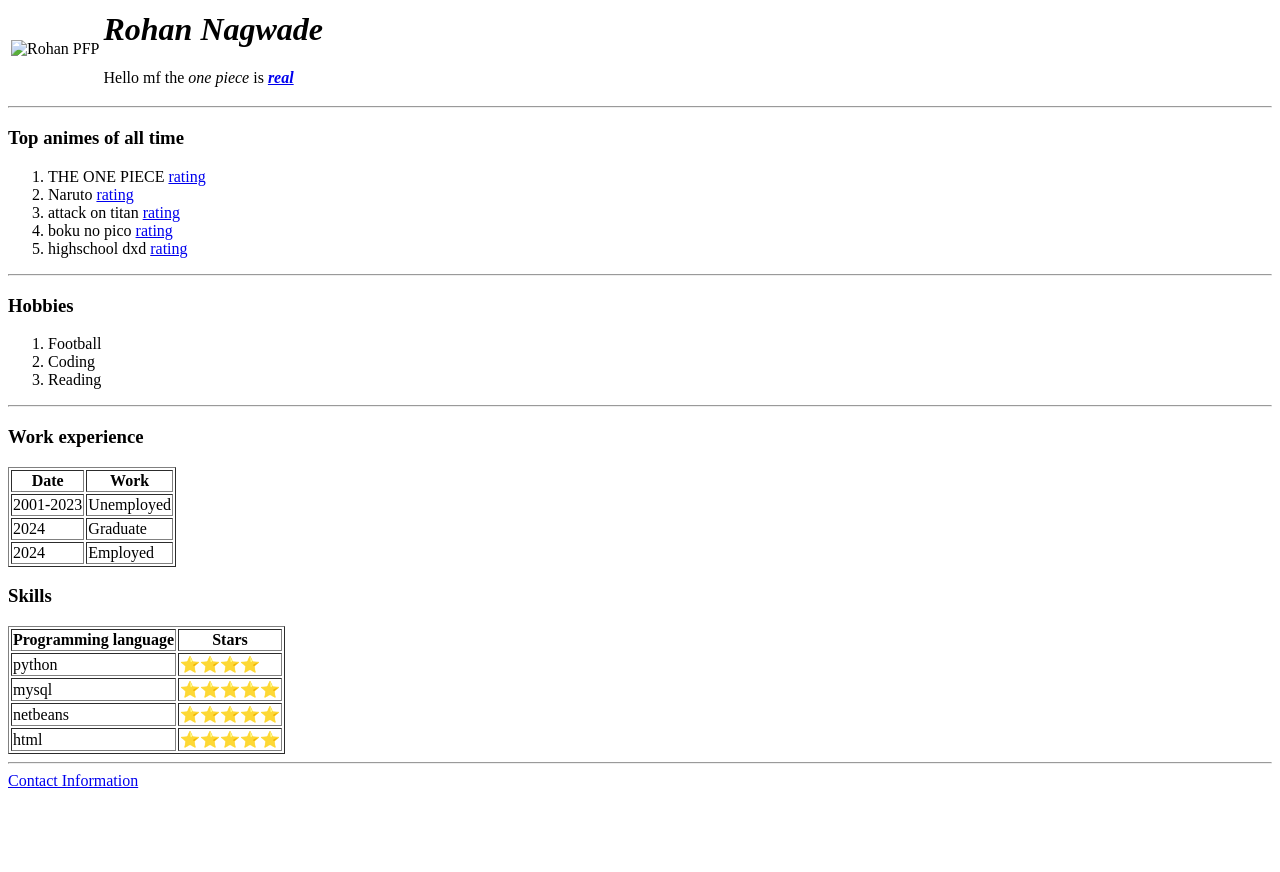
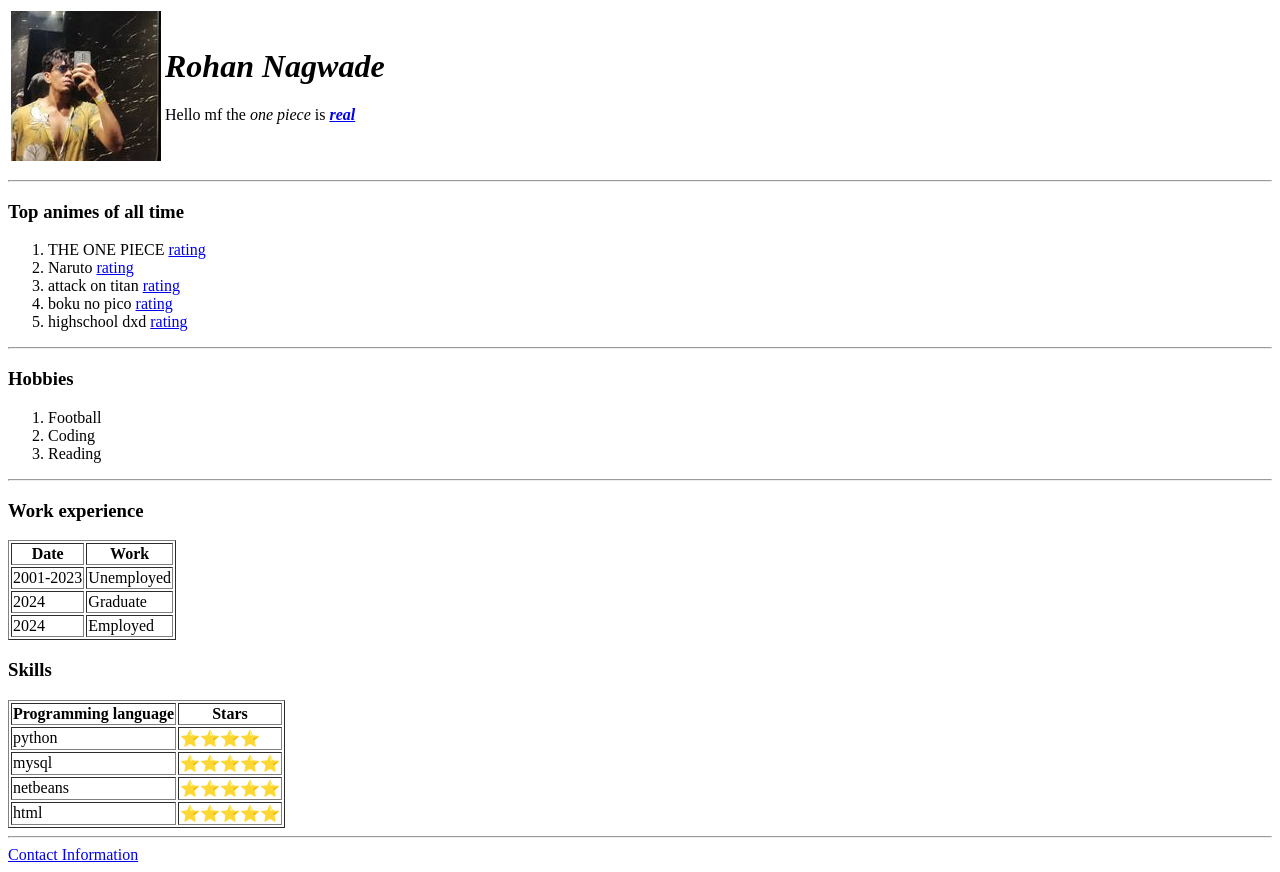
Before and after one commit to RohanNagwade/Fun-cv, a plain HTML site: page index.html in a window 1280 px wide. Before the commit the page ends 800 px from the top, so only its background shows below. Drawn offline with Linux system fonts and the light colour scheme; files whose address does not match are found by name.

Commit message:
image update index.html

```diff
--- a/index.html
+++ b/index.html
@@ -5,7 +5,7 @@
 <body>
   <table>
     <tr>
-      <td><img src=""C:\Users\Rohan Nagwade\Desktop\New Web Dev\HTML-personal site\images\312232613_1750116215355062_6364954789564637534_n.jpg"" alt="Rohan PFP"></td>
+      <td><img src="C:\Users\Rohan Nagwade\Desktop\New Web Dev\HTML-personal site\images\312232613_1750116215355062_6364954789564637534_n.jpg" alt="Rohan PFP"></td>
       <td><h1><em>Rohan Nagwade</em></h1>
         <p>
           Hello mf the <em>one piece</em> is <em><b><a href="https://youtu.be/djyTG19Achg">real</a></b></em></td>
```
